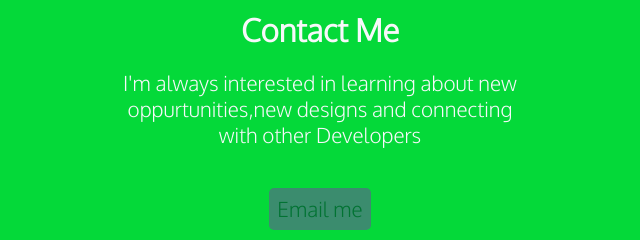
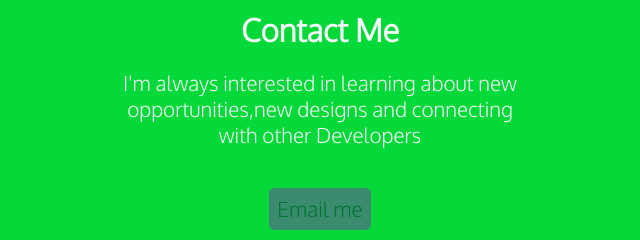
Before and after one commit to DEVZARAH/portfolio, a plain HTML site: page index.html in a window 1280 px wide. Shown: the part 2201-2441 px from the top of the page, 320-960 px from the left. Drawn offline with Linux system fonts and the light colour scheme; a web font is replaced by a local one.

Commit message:
fixed_text_bug

```diff
--- a/index.html
+++ b/index.html
@@ -140,7 +140,7 @@
       <section id="contact">
         <h2>Contact Me</h2>
         <p>
-          I'm always interested in learning about new oppurtunities,new designs
+          I'm always interested in learning about new opportunities,new designs
           and connecting with other Developers
         </p>
         <p>
```
